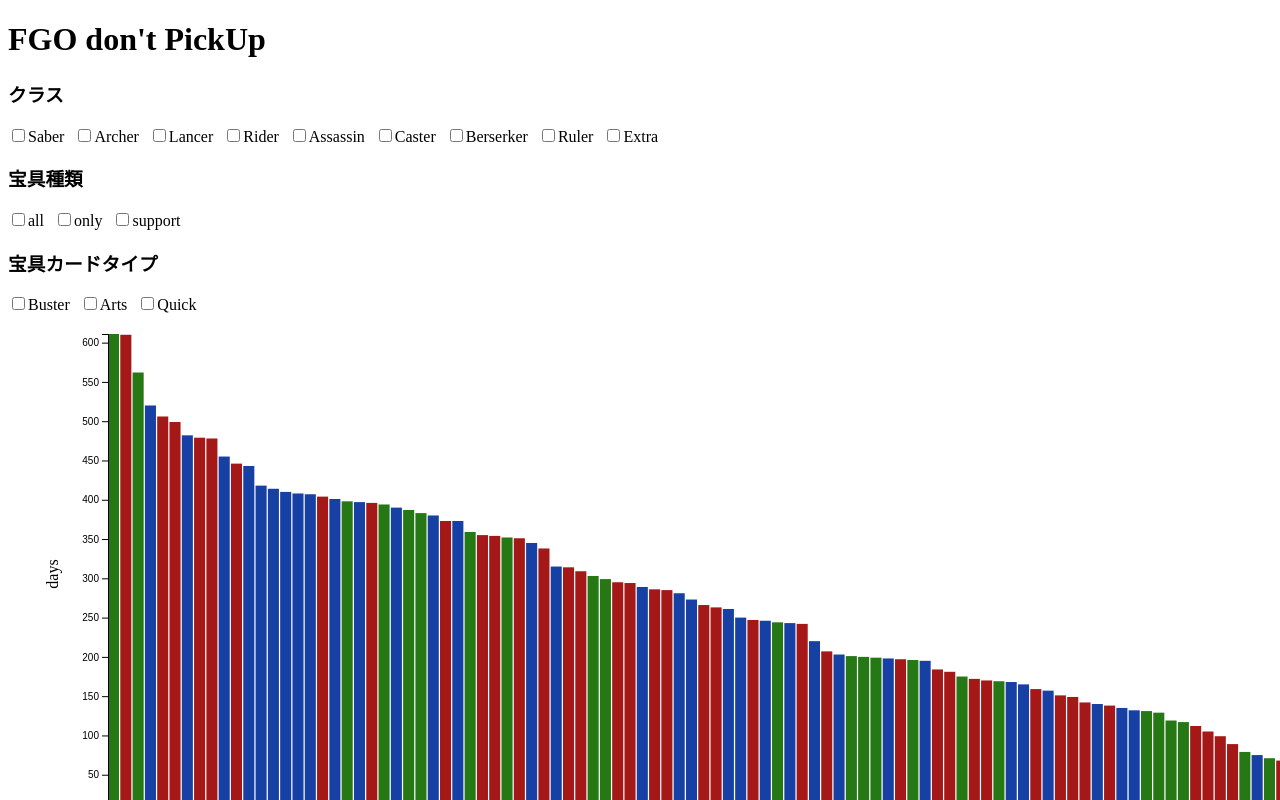
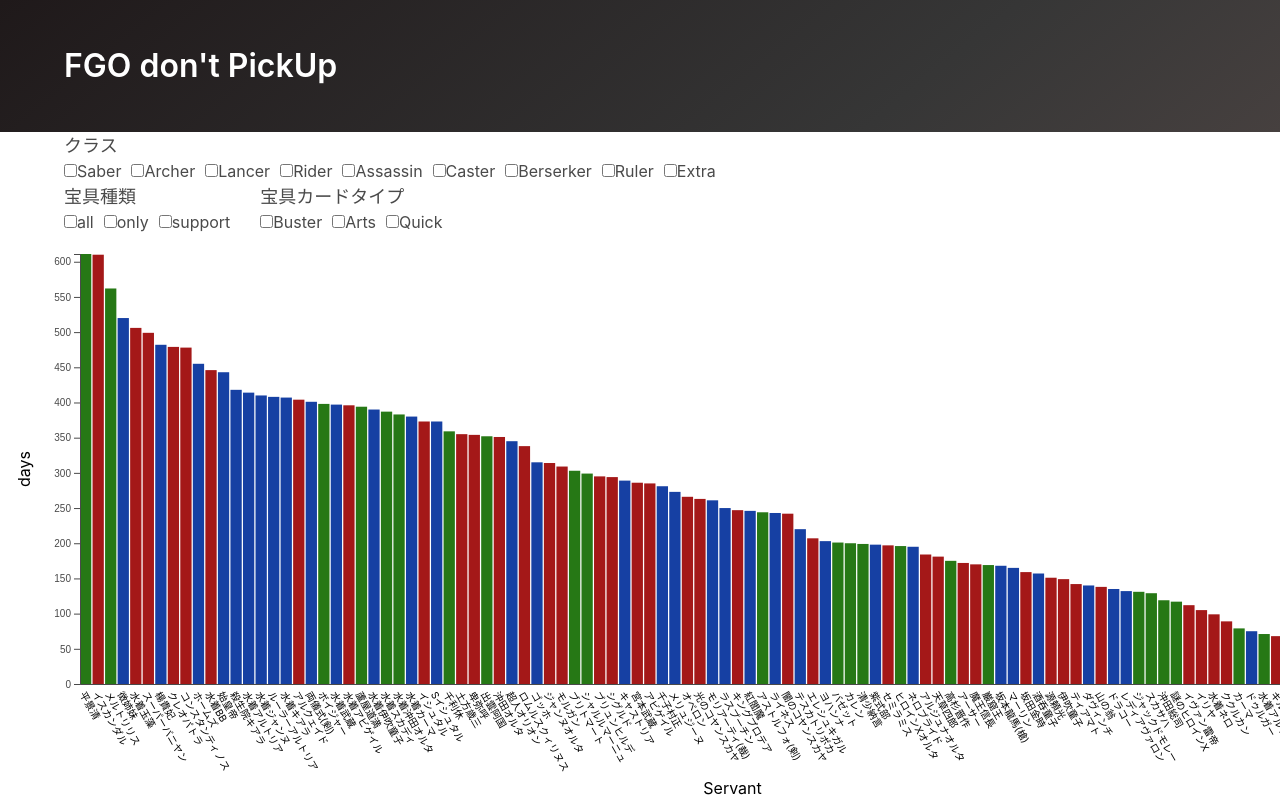
Before and after one commit to kawabekaito/FGOPickUp, a React (Vite) app: page / in a window 1280 px wide. Shown: the top 800 px of the page. Built offline with nearby package versions, Linux system fonts and the light colour scheme.

Commit message:
returnの中の整理とcss

```diff
--- a/src/App.css
+++ b/src/App.css
@@ -6,6 +6,9 @@ label {
   user-select: none;
 }
 
+.checkName{
+  font-size: large;
+}
 
 .checkbox-square {
   width: 13px;
@@ -16,16 +19,10 @@ label {
 }
 
 
-.checkbox-square[value="Buster"] {
-  background-color: #a41818;
+.hougu {
+  display: flex;
 }
 
-
-.checkbox-square[value="Arts"] {
-  background-color: #1640a3;
+.type {
+  padding-left: 20px;
 }
-
-
-.checkbox-square[value="Quick"] {
-  background-color: #267815;
-}
--- a/src/App.jsx
+++ b/src/App.jsx
@@ -2,6 +2,8 @@ import "./App.css"
 
 import React, { useState, useEffect } from 'react';
 import BarChart from "./components/BarChart";
+import "bulma/css/bulma.css";
+
 const App = () => {
   const [data, setData] = useState([]);
   useEffect(() => {
@@ -79,7 +81,7 @@ const App = () => {
         ...prevState,
         [value]: isChecked
       }));
-    } else if (optionsNPType.find((item) => item.value === value)){
+    } else if (optionsNPType.find((item) => item.value === value)) {
       setNPTypeChecked((prevState) => ({
         ...prevState,
         [value]: isChecked
@@ -135,10 +137,10 @@ const App = () => {
 
       return calculatedData.filter((d) => selectedClasses.includes(d.class));
 
-    } else if(selectedClasses.length > 0 && selectedNPEffect.length > 0 && selectedNPType.length === 0){
+    } else if (selectedClasses.length > 0 && selectedNPEffect.length > 0 && selectedNPType.length === 0) {
       return calculatedData.filter((d) => selectedClasses.includes(d.class) && selectedNPEffect.includes(d.NPeffect));
 
-    } else if (selectedClasses.length > 0 && selectedNPEffect.length === 0 && selectedNPType.length > 0){
+    } else if (selectedClasses.length > 0 && selectedNPEffect.length === 0 && selectedNPType.length > 0) {
       return calculatedData.filter((d) => selectedClasses.includes(d.class) && selectedNPType.includes(d.NPtype));
     } else if (selectedClasses.length === 0 && selectedNPEffect.length > 0 && selectedNPType.length === 0) {
 
@@ -164,10 +166,18 @@ const App = () => {
 
   return (
     <div >
-      <h1>FGO don't PickUp</h1>
+        <header className="hero is-dark is-bold">
+          <div className="hero-body">
+            <div className="container">
+              <h1 className="title">FGO don't PickUp</h1>
+            </div>
+          </div>
+        </header>
+
+          <div className="container">
+
             <div >
-        <div>
-          <h3>クラス</h3>
+              <h3 className="checkName">クラス</h3>
               {optionsClass.map((option) => (
                 <label key={option.value} style={{ marginRight: "10px" }}>
                   <input
@@ -182,9 +192,10 @@ const App = () => {
               ))}
             </div>
 
+            <div className="hougu">
 
               <div>
-          <h3>宝具種類</h3>
+                <h3 className="checkName">宝具種類</h3>
                 {optionsNPEffect.map((option) => (
                   <label key={option.value} style={{ marginRight: "10px" }} >
                     <input
@@ -199,8 +210,8 @@ const App = () => {
 
               </div>
 
-        <div>
-          <h3>宝具カードタイプ</h3>
+              <div className="type">
+                <h3 className="checkName">宝具カードタイプ</h3>
                 {optionsNPType.map((option) => (
                   <label key={option.value} style={{ marginRight: "10px" }} >
                     <input
@@ -213,10 +224,13 @@ const App = () => {
                   </label>
                 ))}
               </div>
+            </div>
+          </div>
+
+        {<BarChart data={filteredData} />}
 
       </div>
-      {<BarChart data={filteredData} />}
-    </div>
+
   );
 };
 
--- a/src/components/BarChart.jsx
+++ b/src/components/BarChart.jsx
@@ -4,12 +4,12 @@ import * as d3 from 'd3';
 
 const BarChart = ({ data }) => {
   const Width = 1430;
-  const Height = 650;
+  const Height = 600;
   const margin = {
     top: 20,
-    right: 50,
+    right: 45,
     bottom: 150,
-    left: 100,
+    left: 80,
   };
   const chartWidth = Width - margin.left - margin.right;
   const chartHeight = Height - margin.top - margin.bottom;
@@ -64,14 +64,14 @@ const BarChart = ({ data }) => {
   ));
 
   const legendData = [
-    { label: "Buster", color: "#a41818" },
-    { label: "Arts", color: "#1640a3" },
-    { label: "Quick", color: "#267815" },
+    { label: "Buster", color: "#ed9b40" },
+    { label: "Arts", color: "#4d82db" },
+    { label: "Quick", color: "#49a078" },
   ];
 
   const legend = legendData.map((d, index) => (
     <g key={index} transform={`translate(${chartWidth - 100}, ${index * 20})`}>
-      <rect x={0} y={-10} width={10} height={10} fill={d.color} />
+      <rect x={0} y={-10} width={10} height={10} fill={`${d.color}`} />
       <text x={15} y={0} style={{ fontSize: "15px" }}>{d.label}</text>
     </g>
   ));
@@ -93,7 +93,7 @@ const BarChart = ({ data }) => {
           <g>
             <g transform={`translate(0, ${chartHeight})`} ref={(node) => d3.select(node).call(d3.axisBottom(xScale).tickFormat("").tickSize(1))} />
             <text
-              transform={`translate(${chartWidth / 2}, ${Height - margin.bottom + 130})`}
+              transform={`translate(${chartWidth / 2}, ${Height - margin.bottom + 90})`}
               textAnchor="middle"
             >
               Servant
```
Lines whose indentation alone changed are shown as unchanged.
